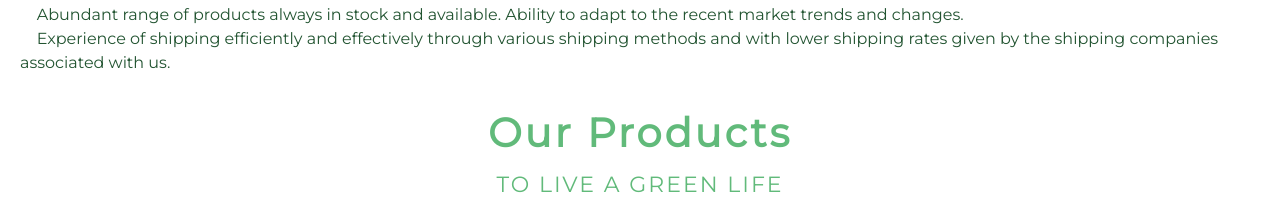
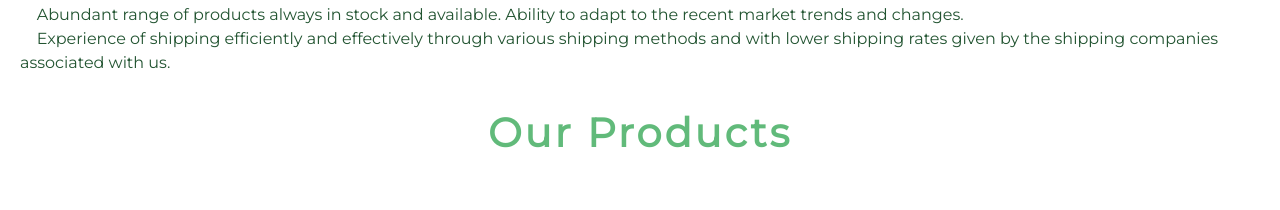
Before and after one commit to ganeshpatil0101/gosiddhi-basic, a website: page index.html in a window 1280 px wide. Shown: the part 740-950 px from the top of the page. Drawn offline with Linux system fonts and the light colour scheme; grey boxes are pictures that could not be loaded; a web font is replaced by a local one.

```diff
--- a/index.html
+++ b/index.html
@@ -624,11 +624,11 @@
 					<div class="bee-block bee-block-1 bee-heading" id="module_3bab13d9-f28b-47a2-87ab-1c4e9b9d5c18_products">
 						<h1 style="color:#61ba7a;direction:ltr;font-family:Montserrat, Trebuchet MS, Lucida Grande, Lucida Sans Unicode, Lucida Sans, Tahoma, sans-serif;font-size:40px;font-weight:700;letter-spacing:3px;line-height:150%;text-align:center;margin-top:0;margin-bottom:0;"><span class="tinyMce-placeholder">Our Products<br /></span> </h1>
 					</div>
-					<div class="bee-block bee-block-2 bee-heading">
+					<!-- <div class="bee-block bee-block-2 bee-heading">
 						<h1 style="color:#61ba7a;direction:ltr;font-family:Montserrat, Trebuchet MS, Lucida Grande, Lucida Sans Unicode, Lucida Sans, Tahoma, sans-serif;font-size:22px;font-weight:400;letter-spacing:2px;line-height:150%;text-align:center;margin-top:0;margin-bottom:0;">
 							<span class="tinyMce-placeholder">TO LIVE A GREEN LIFE<br /></span>
 						</h1>
-					</div>
+					</div> -->
 					<div class="bee-block bee-block-3 bee-spacer">
 						<div class="spacer" style="height:40px;"></div>
 					</div>
```
Also changed, not shown: imgs/Apeda.jpg (added), imgs/FSSAI_logo.png (added), imgs/ICE.jpeg (added), imgs/msme.jpg (added), imgs/spices-board-of-india.jpg (added).
